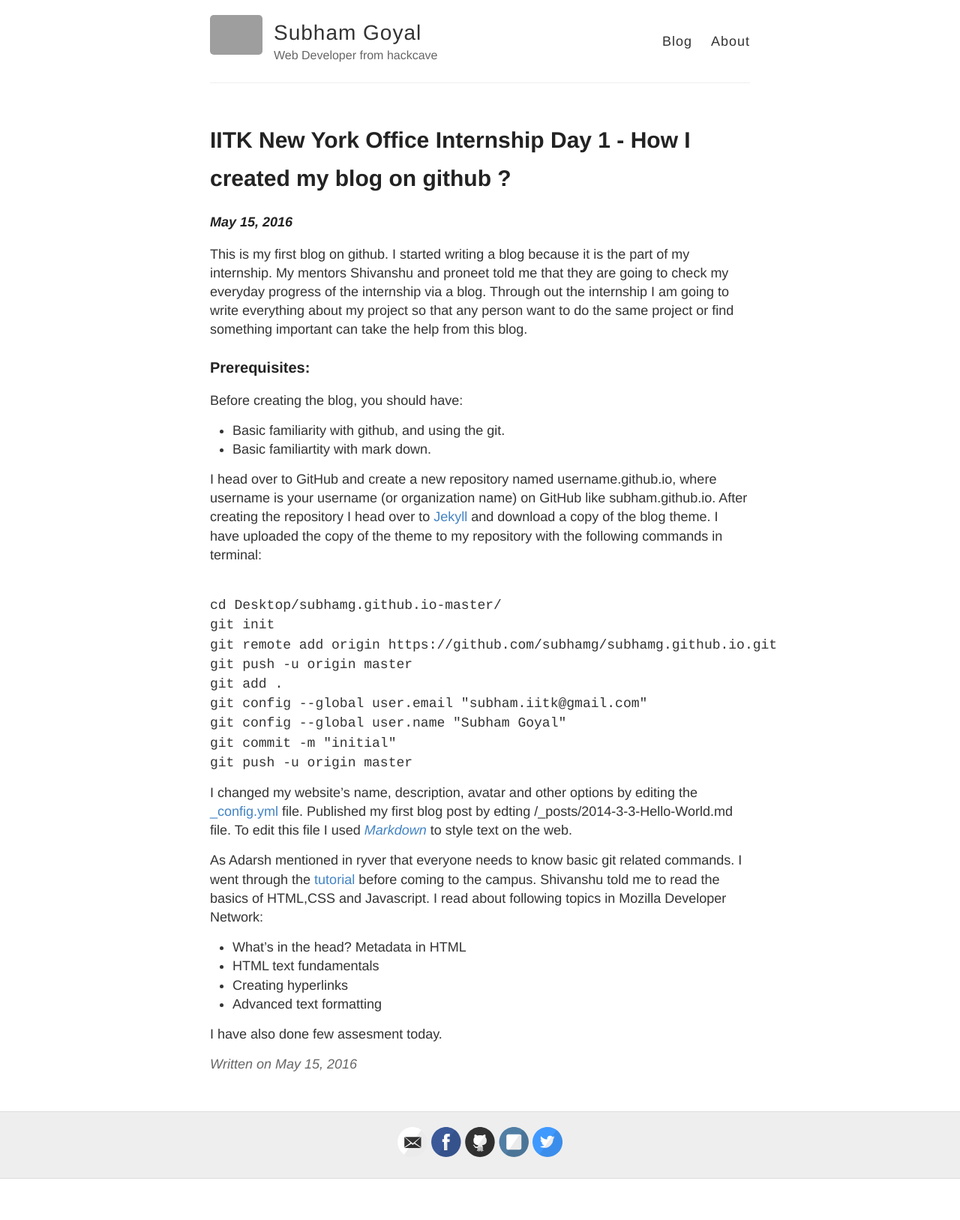
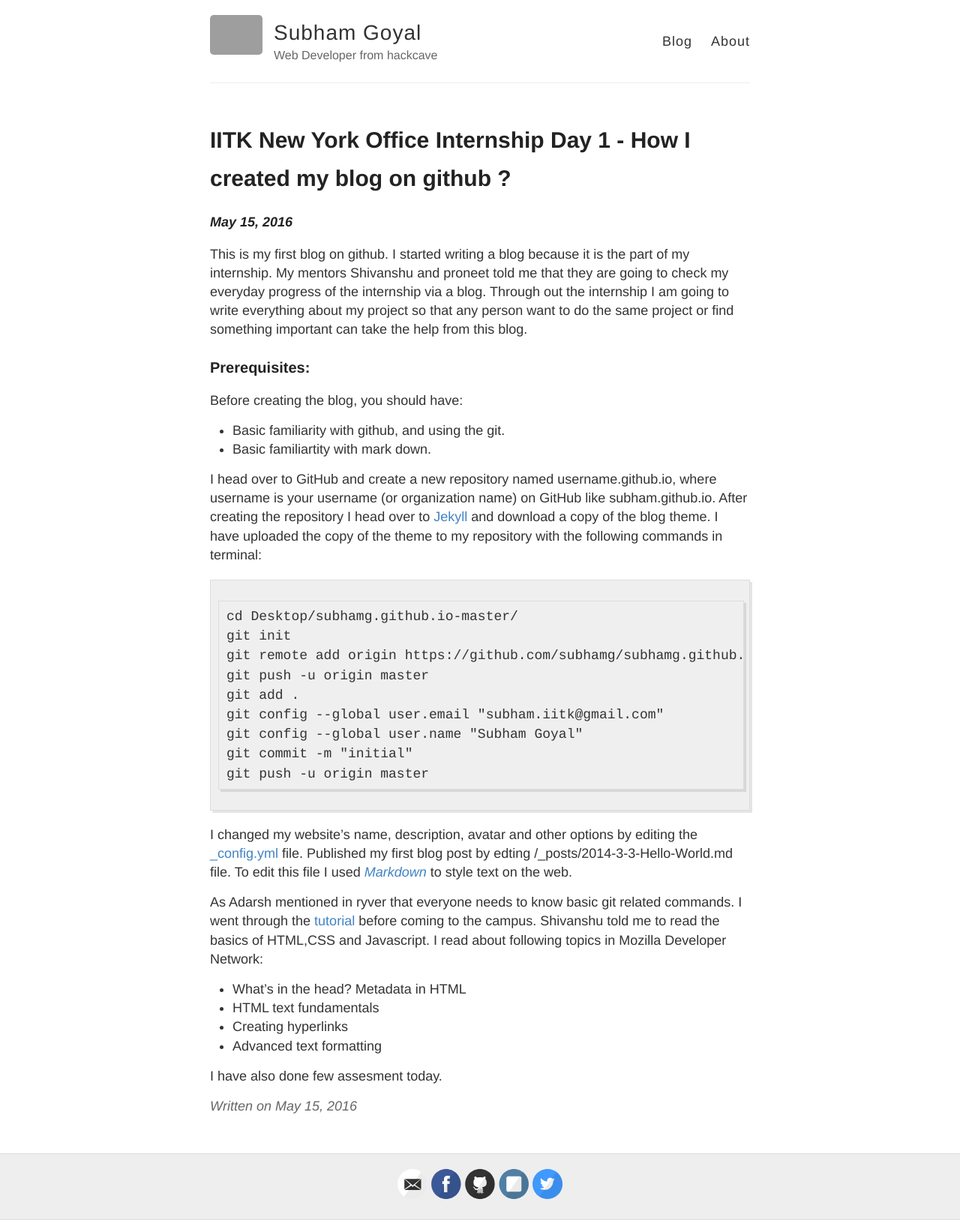
Before and after one commit to kbishal/subhamg.github.io, a Jekyll site: the page built from _posts/2016-5-15-Day-1.md, in a window 1280 px wide. Shown: the whole page at 75% size. Built offline with Jekyll 4.4.1, drawn with Linux system fonts in a browser that asks for light colours; before the commit the page ends 1572 px from its top, so only the background shows below that; grey boxes are pictures that could not be loaded.

Commit message:
Update 2016-5-15-Day-1.md

````diff
--- a/_posts/2016-5-15-Day-1.md
+++ b/_posts/2016-5-15-Day-1.md
@@ -12,7 +12,7 @@ Before creating the blog, you should have:
 * Basic familiartity with mark down.
 
 I head over to GitHub and create a new repository named username.github.io, where username is your username (or organization name) on GitHub like subham.github.io. After creating the repository I head over to [Jekyll](https://github.com/barryclark/jekyll-now) and download a copy of the blog theme. I have uploaded the copy of the theme to my repository with the following commands in terminal:
-<pre><code>
+```
 cd Desktop/subhamg.github.io-master/
 git init
 git remote add origin https://github.com/subhamg/subhamg.github.io.git
@@ -22,7 +22,7 @@ git config --global user.email "subham.iitk@gmail.com"
 git config --global user.name "Subham Goyal"
 git commit -m "initial"
 git push -u origin master
-</code></pre>
+```
 I changed my website’s name, description, avatar and other options by editing the [_config.yml](https://github.com/subhamg/subhamg.github.io/blob/master/_config.yml) file. Published my first blog post by edting /_posts/2014-3-3-Hello-World.md file. To edit this file I used [*Markdown*](https://guides.github.com/features/mastering-markdown/) to style text on the web.
 
 As Adarsh mentioned in ryver that everyone needs to know basic git related commands. I went through the [tutorial](https://try.github.io/levels/1/challenges/1) before coming to the campus. Shivanshu told me to read the basics of HTML,CSS and Javascript. I read about following topics in Mozilla Developer Network:
````
